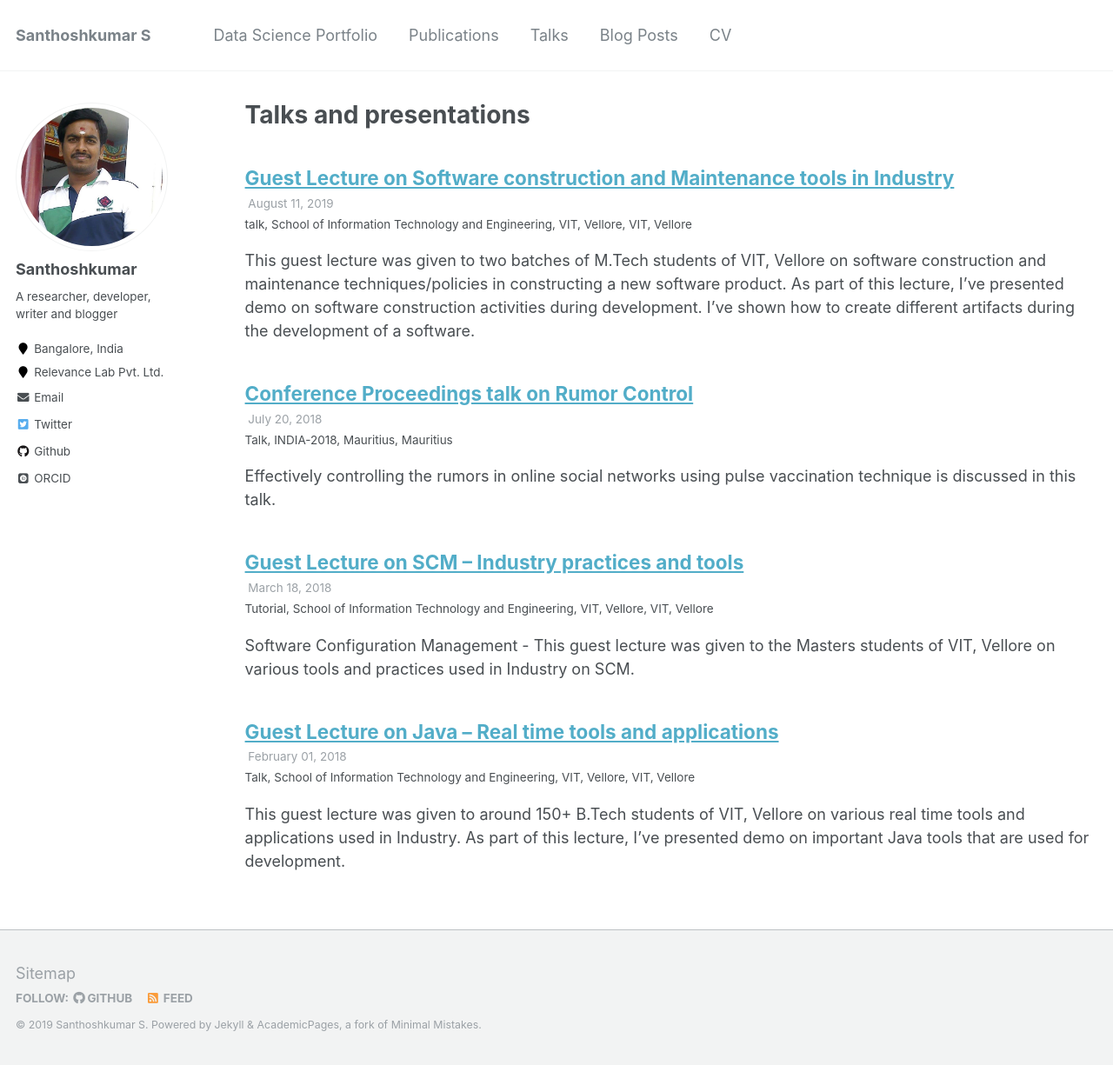
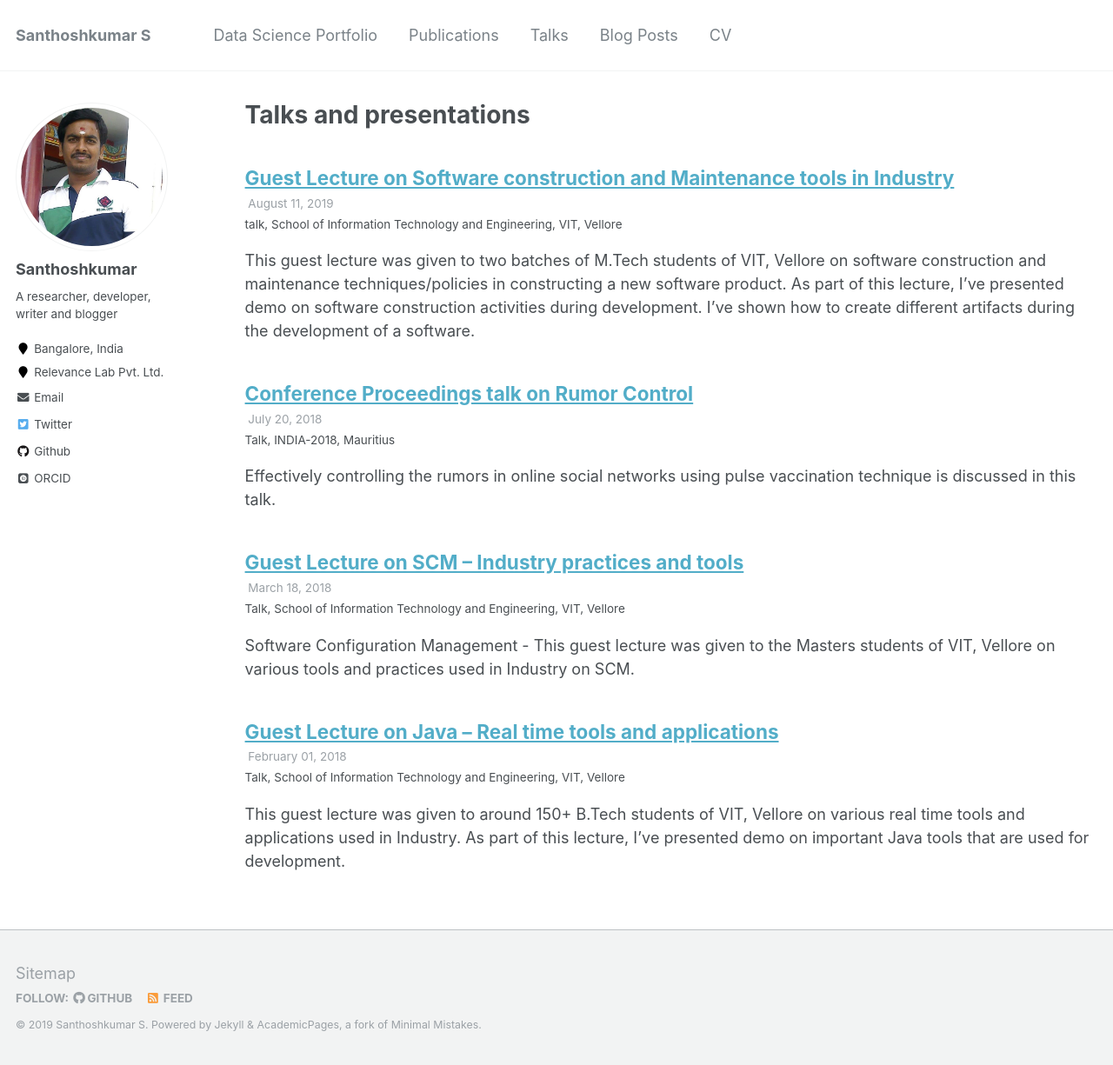
Before and after one commit to santhosh790/santhosh790.github.io, a Jekyll site: the page built from _pages/talks.html, in a window 1280 px wide and 1225 px high. Shown: the whole window at 87% size. Built offline with Jekyll 4.4.1, drawn with Linux system fonts in a browser that asks for light colours; some web fonts are replaced.

Commit message:
Correcting talks and about

```diff
--- a/_talks/2012-03-01-talk-1.md
+++ b/_talks/2012-03-01-talk-1.md
@@ -3,7 +3,7 @@ title: "Conference Proceedings talk on Rumor Control"
 collection: talks
 type: "Talk"
 permalink: /talks/2018-talk-1
-venue: "INDIA-2018, Mauritius"
+venue: "INDIA-2018"
 date: 2018-07-20
 location: "Mauritius"
 ---
--- a/_talks/2013-03-01-tutorial-1.md
+++ b/_talks/2013-03-01-tutorial-1.md
@@ -1,9 +1,9 @@
 ---
 title: "Guest Lecture on SCM – Industry practices and tools"
 collection: talks
-type: "Tutorial"
+type: "Talk"
 permalink: /talks/2018-03-18-guest-1
-venue: "School of Information Technology and Engineering, VIT, Vellore"
+venue: "School of Information Technology and Engineering"
 date: 2018-03-18
 location: "VIT, Vellore"
 ---
--- a/_talks/2014-02-01-talk-2.md
+++ b/_talks/2014-02-01-talk-2.md
@@ -3,7 +3,7 @@ title: "Guest Lecture on Java – Real time tools and applications"
 collection: talks
 type: "Talk"
 permalink: /talks/2018-10-06-guest-2
-venue: "School of Information Technology and Engineering, VIT, Vellore"
+venue: "School of Information Technology and Engineering"
 date: 2018-02-01
 location: "VIT, Vellore"
 ---
--- a/_talks/2014-03-01-talk-3.md
+++ b/_talks/2014-03-01-talk-3.md
@@ -3,7 +3,7 @@ title: "Guest Lecture on Software construction and Maintenance tools in Industry
 collection: talks
 type: "talk"
 permalink: /talks/2019-08-11-talk-3
-venue: "School of Information Technology and Engineering, VIT, Vellore"
+venue: "School of Information Technology and Engineering"
 date: 2019-08-11
 location: "VIT, Vellore"
 ---
```
Also changed, not shown: _pages/about.md (+2 -2 lines).
